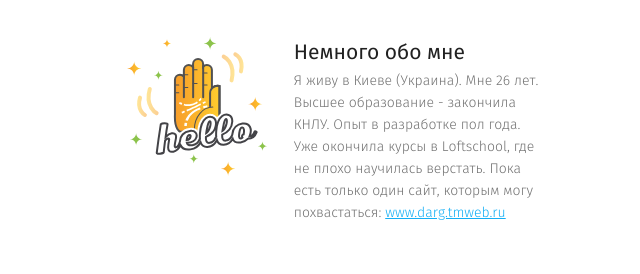
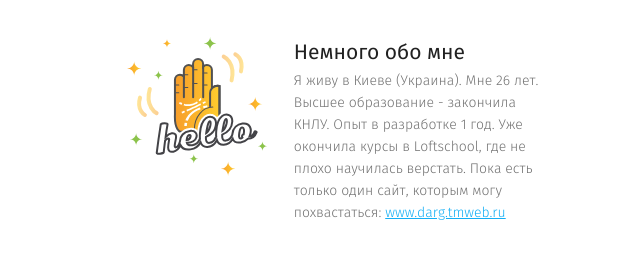
Before and after one commit to dar-g/ls_webadvanced_test, a plain HTML site: page index.html in a window 1280 px wide. Shown: the part 267-541 px from the top of the page, 43-683 px from the left. Drawn offline with Linux system fonts and the light colour scheme.

Commit message:
modified index.html

```diff
--- a/index.html
+++ b/index.html
@@ -112,7 +112,7 @@
 								Немного обо мне
 							</div>
 							<div class="text">
-								Я живу в Киеве (Украина). Мне 26 лет. Высшее образование - закончила КНЛУ. Опыт в разработке пол года. Уже окончила курсы в Loftschool, где не плохо научилась верстать.
+								Я живу в Киеве (Украина). Мне 26 лет. Высшее образование - закончила КНЛУ. Опыт в разработке 1 год. Уже окончила курсы в Loftschool, где не плохо научилась верстать.
 								Пока есть только один сайт, которым могу похвастаться:
 								<a href="http://darg.tmweb.ru/project/authorization.html" class="content-link">
 									www.darg.tmweb.ru
```
